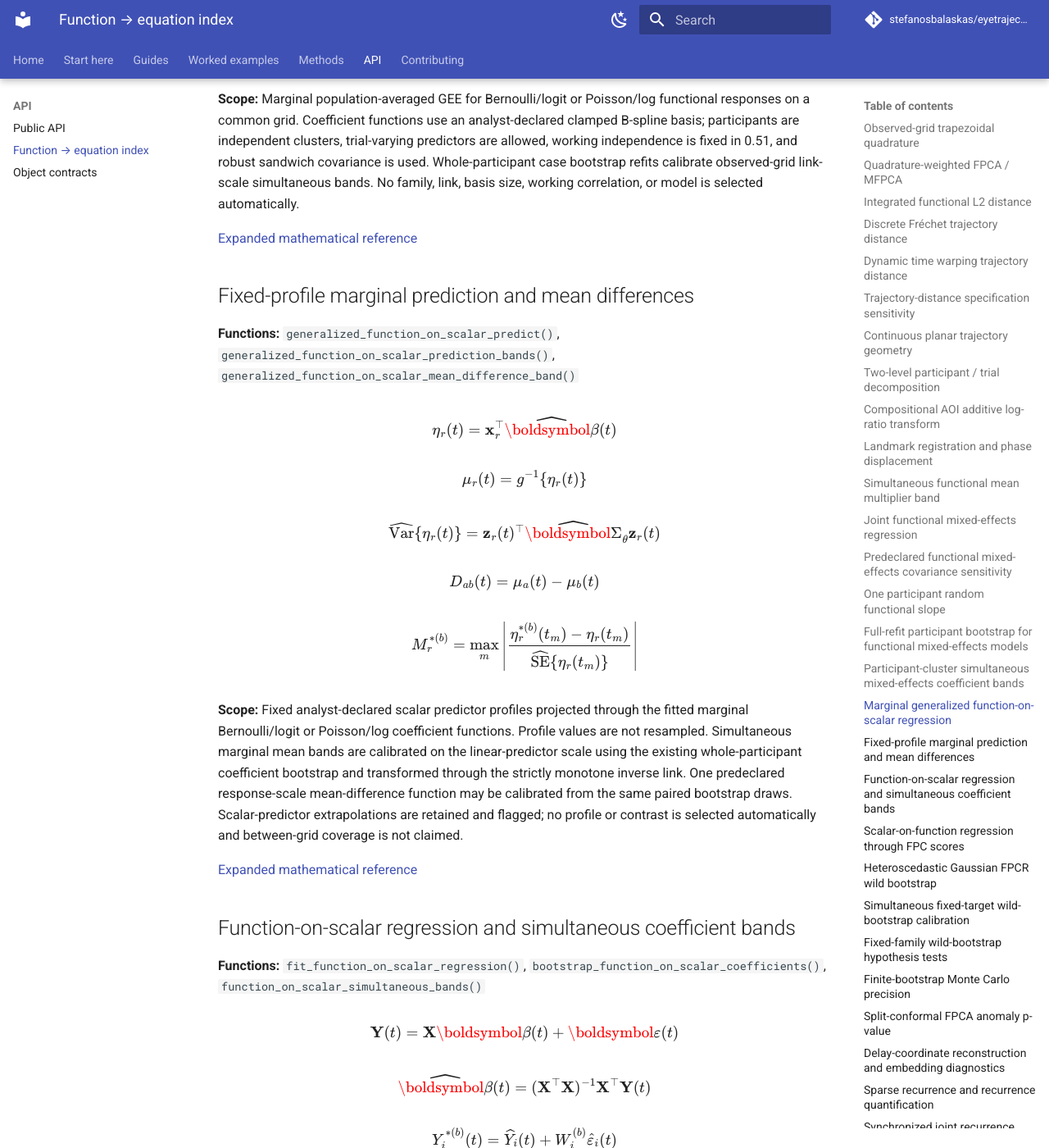
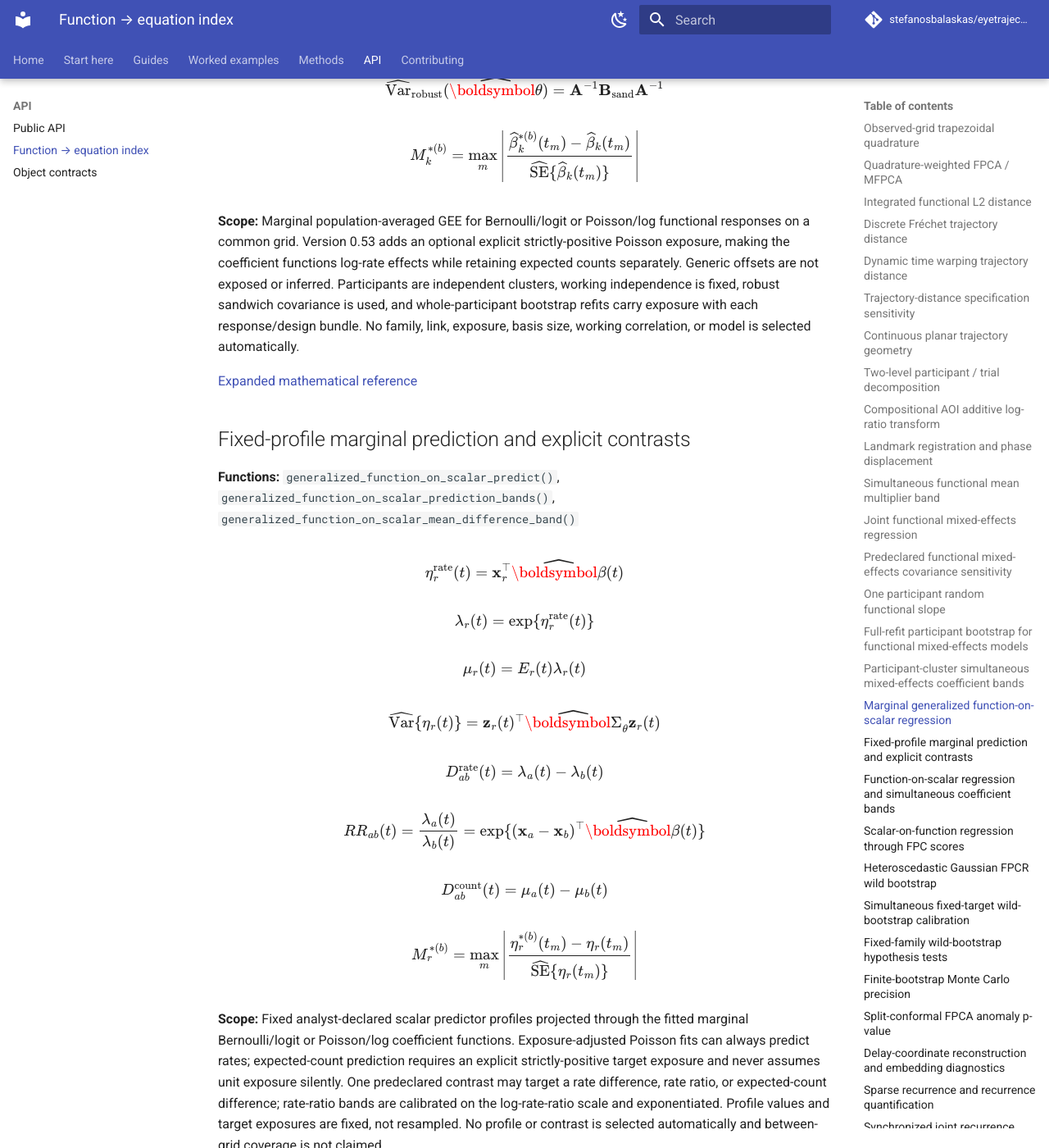
Before and after one commit to stefanosbalaskas/eyetrajectoriespy, an MkDocs documentation site: the page built from docs/reference/function-equation-index.md, in a window 1280 px wide and 1400 px high, scrolled down 9415 px. Shown: the whole window at 82% size. Built offline with MkDocs 1.6.1 and Material for MkDocs 9.7.7, drawn with Linux system fonts in a browser that asks for light colours; comment, search, counter and statistics services are not loaded; some of the changed text lies outside the part shown.

Commit message:
Regenerate generalized exposure equation indexes

```diff
--- a/docs/reference/function-equation-index.md
+++ b/docs/reference/function-equation-index.md
@@ -361,6 +361,14 @@ g\{\mu_{ij}(t)\}=\mathbf x_{ij}^\top\boldsymbol\beta(t)
 $$
 
 $$
+\log\mu_{ij}(t)=\log E_{ij}(t)+\mathbf x_{ij}^\top\boldsymbol\beta(t),\quad E_{ij}(t)>0
+$$
+
+$$
+\lambda_{ij}(t)=\frac{\mu_{ij}(t)}{E_{ij}(t)}=\exp\{\mathbf x_{ij}^\top\boldsymbol\beta(t)\}
+$$
+
+$$
 \beta_k(t)=\mathbf B(t)^\top\boldsymbol\theta_k
 $$
 
@@ -372,20 +380,24 @@ $$
 M_k^{*(b)}=\max_m\left|\frac{\widehat\beta_k^{*(b)}(t_m)-\widehat\beta_k(t_m)}{\widehat{\mathrm{SE}}\{\widehat\beta_k(t_m)\}}\right|
 $$
 
-**Scope:** Marginal population-averaged GEE for Bernoulli/logit or Poisson/log functional responses on a common grid. Coefficient functions use an analyst-declared clamped B-spline basis; participants are independent clusters, trial-varying predictors are allowed, working independence is fixed in 0.51, and robust sandwich covariance is used. Whole-participant case bootstrap refits calibrate observed-grid link-scale simultaneous bands. No family, link, basis size, working correlation, or model is selected automatically.
+**Scope:** Marginal population-averaged GEE for Bernoulli/logit or Poisson/log functional responses on a common grid. Version 0.53 adds an optional explicit strictly-positive Poisson exposure, making the coefficient functions log-rate effects while retaining expected counts separately. Generic offsets are not exposed or inferred. Participants are independent clusters, working independence is fixed, robust sandwich covariance is used, and whole-participant bootstrap refits carry exposure with each response/design bundle. No family, link, exposure, basis size, working correlation, or model is selected automatically.
 
 [Expanded mathematical reference](../methods/mathematical-reference.md#generalized-function-on-scalar)
 
-## Fixed-profile marginal prediction and mean differences
+## Fixed-profile marginal prediction and explicit contrasts
 
 **Functions:** `generalized_function_on_scalar_predict()`, `generalized_function_on_scalar_prediction_bands()`, `generalized_function_on_scalar_mean_difference_band()`
 
 $$
-\eta_r(t)=\mathbf x_r^\top\widehat{\boldsymbol\beta}(t)
+\eta_r^{\mathrm{rate}}(t)=\mathbf x_r^\top\widehat{\boldsymbol\beta}(t)
 $$
 
 $$
-\mu_r(t)=g^{-1}\{\eta_r(t)\}
+\lambda_r(t)=\exp\{\eta_r^{\mathrm{rate}}(t)\}
+$$
+
+$$
+\mu_r(t)=E_r(t)\lambda_r(t)
 $$
 
 $$
@@ -393,14 +405,22 @@ $$
 $$
 
 $$
-D_{ab}(t)=\mu_a(t)-\mu_b(t)
+D^{\mathrm{rate}}_{ab}(t)=\lambda_a(t)-\lambda_b(t)
+$$
+
+$$
+RR_{ab}(t)=\frac{\lambda_a(t)}{\lambda_b(t)}=\exp\{(\mathbf x_a-\mathbf x_b)^\top\widehat{\boldsymbol\beta}(t)\}
+$$
+
+$$
+D^{\mathrm{count}}_{ab}(t)=\mu_a(t)-\mu_b(t)
 $$
 
 $$
 M_r^{*(b)}=\max_m\left|\frac{\eta_r^{*(b)}(t_m)-\eta_r(t_m)}{\widehat{\operatorname{SE}}\{\eta_r(t_m)\}}\right|
 $$
 
-**Scope:** Fixed analyst-declared scalar predictor profiles projected through the fitted marginal Bernoulli/logit or Poisson/log coefficient functions. Profile values are not resampled. Simultaneous marginal mean bands are calibrated on the linear-predictor scale using the existing whole-participant coefficient bootstrap and transformed through the strictly monotone inverse link. One predeclared response-scale mean-difference function may be calibrated from the same paired bootstrap draws. Scalar-predictor extrapolations are retained and flagged; no profile or contrast is selected automatically and between-grid coverage is not claimed.
+**Scope:** Fixed analyst-declared scalar predictor profiles projected through the fitted marginal Bernoulli/logit or Poisson/log coefficient functions. Exposure-adjusted Poisson fits can always predict rates; expected-count prediction requires an explicit strictly-positive target exposure and never assumes unit exposure silently. One predeclared contrast may target a rate difference, rate ratio, or expected-count difference; rate-ratio bands are calibrated on the log-rate-ratio scale and exponentiated. Profile values and target exposures are fixed, not resampled. No profile or contrast is selected automatically and between-grid coverage is not claimed.
 
 [Expanded mathematical reference](../methods/mathematical-reference.md#generalized-function-on-scalar-prediction)
 
```
